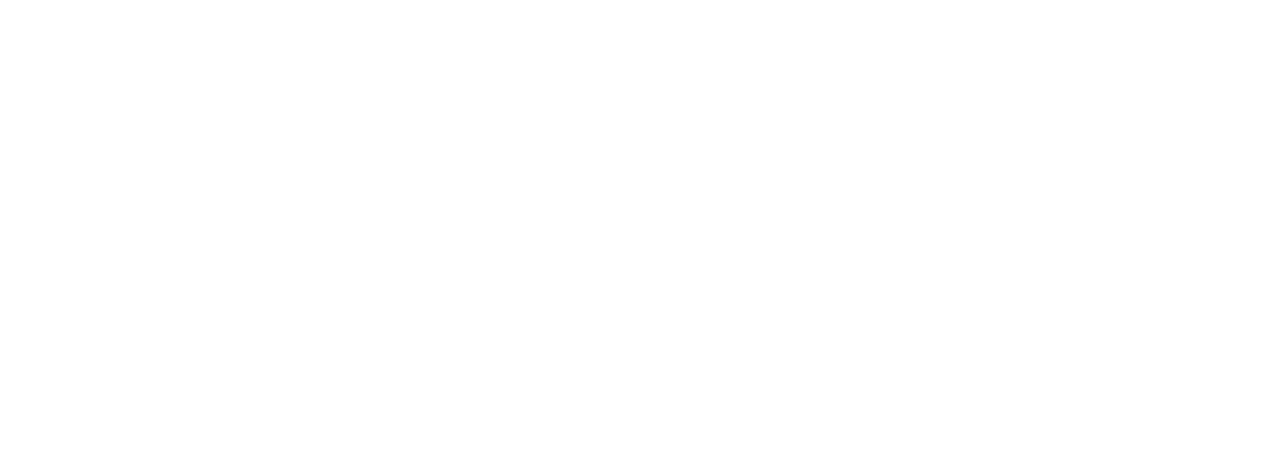
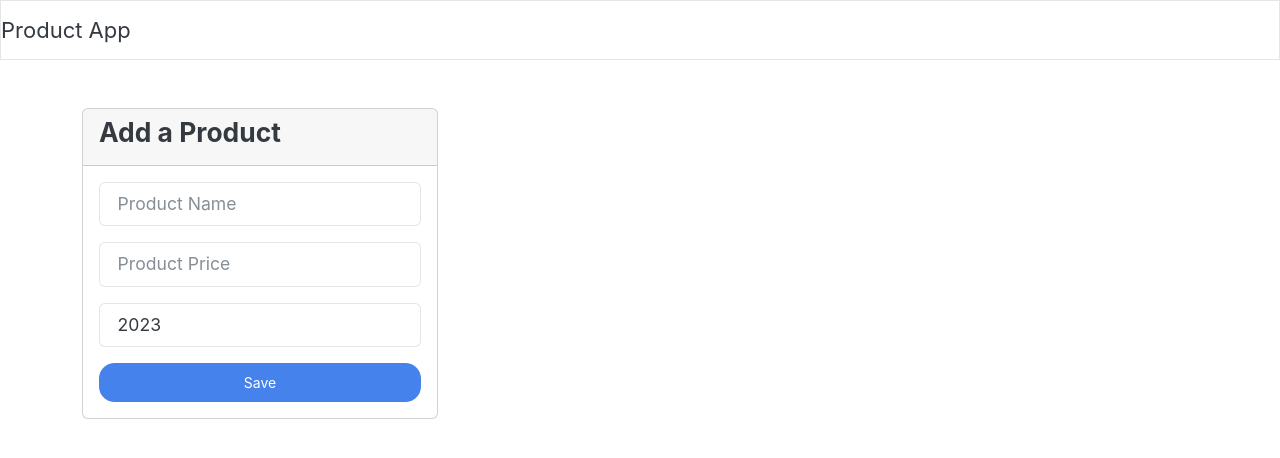
Before and after one commit to EstebanIslas/DOMProductsApp, a plain HTML site: page index.html in a window 1280 px wide. Drawn offline with nearby package versions, Linux system fonts and the light colour scheme.

Commit message:
Creacion de maquetado html

```diff
--- a/index.html
+++ b/index.html
@@ -10,5 +10,53 @@
 </head>
 <body>
 
+    <!-- Navigation-->
+    <nav class="navbar navbar-light bg-light">
+        <a href="/" class="navbar-brand">
+            Product App
+        </a>
+    </nav>
+
+    <div class="container">
+        <!-- Application -->
+        <div id="app" class="row pt-5">
+
+            <!--Form-->
+            <div class="col-md-4">
+
+                <div class="card">
+
+                    <div class="card-header">
+                        <h4>Add a Product</h4>
+                    </div>
+
+
+                    <form id="product-form" class="card-body">
+                        <div class="form-group mb-3">
+                            <input type="text" id="name" placeholder="Product Name" class="form-control">
+                        </div>
+
+                        <div class="form-group mb-3"">
+                            <input type="number" step="0.001" id="price" placeholder="Product Price" class="form-control">
+                        </div>
+
+                        <div class="form-group mb-3"">
+                            <input type="number" id="year" min="1999" value="2023" placeholder="Product Year" class="form-control">
+                        </div>
+
+                        <input type="submit" value="Save" class="btn btn-primary w-100">
+                    </form>
+
+                </div>
+            </div>
+
+            <!--List Products-->
+            <div class="col-md-8">
+                <div id="product-list"></div>
+            </div>
+        </div>
+    </div>
+
+    <script src="app.js"></script>
 </body>
 </html>
```
